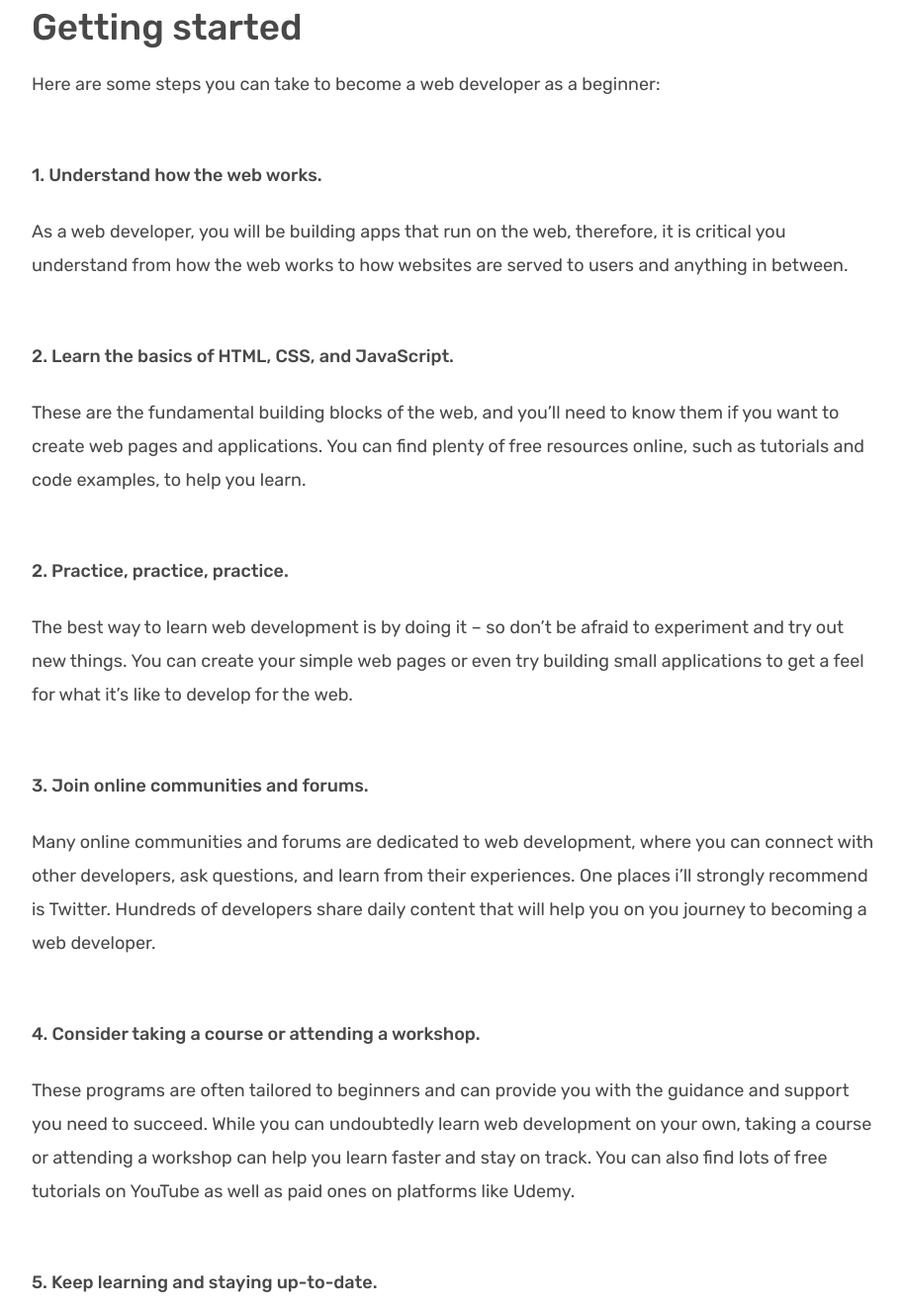
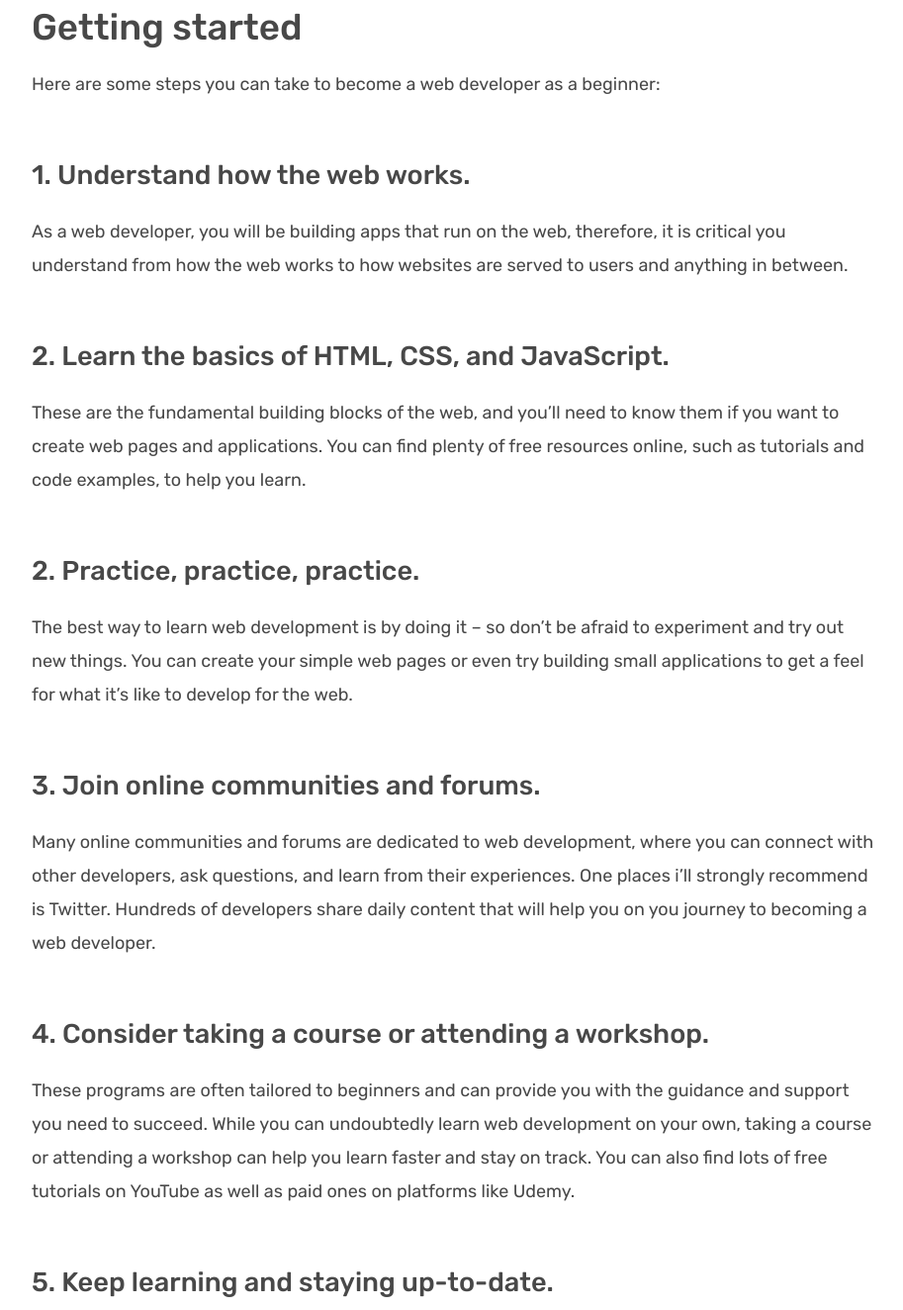
Before and after one commit to langf00rd/superdev-blog-site-astro, an Astro site: page /post/how-to-become-a-web-developer in a window 1280 px wide. Shown: the part 1341-2665 px from the top of the page at 99% size, without its empty margins (180-1093 px from the left). Built offline with nearby package versions, Linux system fonts and the light colour scheme; Astro itself is replaced by a stand-in of ours.

Commit message:
update: how-to-become-a-web-developer

```diff
--- a/src/pages/post/how-to-become-a-web-developer.md
+++ b/src/pages/post/how-to-become-a-web-developer.md
@@ -18,27 +18,27 @@ If you're a beginner, don't worry. All you need is a willingness to learn, a bit
 
 Here are some steps you can take to become a web developer as a beginner:
 
-#### 1. Understand how the web works.
+### 1. Understand how the web works.
 
 As a web developer, you will be building apps that run on the web, therefore, it is critical you understand from how the web works to how websites are served to users and anything in between.
 
-#### 2. Learn the basics of HTML, CSS, and JavaScript.
+### 2. Learn the basics of HTML, CSS, and JavaScript.
 
 These are the fundamental building blocks of the web, and you'll need to know them if you want to create web pages and applications. You can find plenty of free resources online, such as tutorials and code examples, to help you learn.
 
-#### 2. Practice, practice, practice.
+### 2. Practice, practice, practice.
 
 The best way to learn web development is by doing it – so don't be afraid to experiment and try out new things. You can create your simple web pages or even try building small applications to get a feel for what it's like to develop for the web.
 
-#### 3. Join online communities and forums.
+### 3. Join online communities and forums.
 
 Many online communities and forums are dedicated to web development, where you can connect with other developers, ask questions, and learn from their experiences. One places i'll strongly recommend is Twitter. Hundreds of developers share daily content that will help you on you journey to becoming a web developer.
 
-#### 4. Consider taking a course or attending a workshop.
+### 4. Consider taking a course or attending a workshop.
 
 These programs are often tailored to beginners and can provide you with the guidance and support you need to succeed. While you can undoubtedly learn web development on your own, taking a course or attending a workshop can help you learn faster and stay on track. You can also find lots of free tutorials on YouTube as well as paid ones on platforms like Udemy.
 
-#### 5. Keep learning and staying up-to-date.
+### 5. Keep learning and staying up-to-date.
 
 Web development is rapidly evolving, and new technologies and techniques are constantly being introduced. To remain competitive, you'll need to keep learning and staying up-to-date with the latest trends and developments. This could involve attending conferences, reading blogs and books, or taking additional courses.
 
@@ -46,19 +46,19 @@ Web development is rapidly evolving, and new technologies and techniques are con
 
 In addition to HTML, CSS, and JavaScript, developers can use other programming languages for web development. Some popular languages include:
 
-#### **PHP**:
+### **PHP**:
 
 PHP is a server-side language commonly used to build dynamic web applications. It's often used in conjunction with databases, such as MySQL, to store and retrieve data.
 
-#### **NodeJs**:
+### **NodeJs**:
 
 Node.js is a JavaScript runtime that allows developers to run JavaScript on the server side, creating web applications with server-side scripting. Node.js is often used in web development to create server-side scripts that are responsible for handling HTTP requests and generating dynamic web page content. This makes it possible to create real-time web applications that can handle large amounts of data and traffic.
 
-#### **Python:**
+### **Python:**
 
 Python is a versatile, high-level language that developers can use for web development, data science, machine learning, and more. It's known for its simplicity and readability, making it a good choice for beginners.
 
-#### **Ruby:**
+### **Ruby:**
 
 Ruby is a popular, dynamic language often used for web development thanks to its simplicity and flexibility. It's the language behind the Ruby on Rails web framework, known for its convention-over-configuration approach.
 
```
